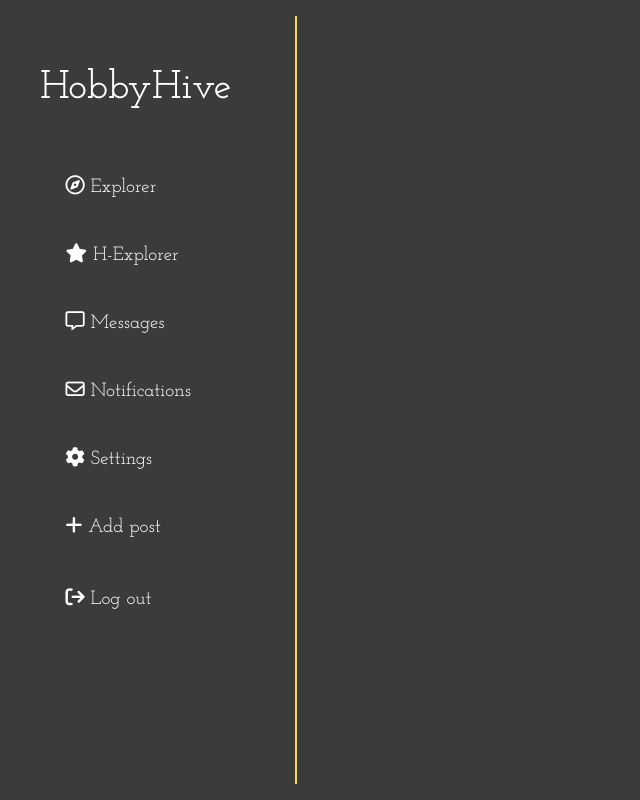
After one commit to Leon7065/HobbyHive, a PHP site: page /explorer.php in a window 1280 px wide. The commit adds this page. Shown: the whole page, without its empty margins (0-640 px from the left). Run offline with PHP 8.4, Linux system fonts and the light colour scheme.

Commit message:
explorer page start

```diff
--- /dev/null
+++ b/CSS/explorer.css
@@ -0,0 +1,80 @@
+@font-face {
+    font-family: Josefin Slab;
+    src: url(../fonts/Josefin_Slab/JosefinSlab-VariableFont_wght.ttf);
+}
+
+@font-face {
+    font-family: Josefin Slab bold;
+    src: url(../fonts/Josefin_Slab/static/JosefinSlab-SemiBold.ttf);
+}
+
+* {
+    margin: 0;
+    padding: 0;
+    font-family: Josefin Slab;
+}
+
+body {
+    display: flex;
+    flex-direction: row;
+    justify-content: space-between;
+    background-color: #3b3b3b;
+    height: 100vh;
+}
+
+.left {
+    padding: 8vh 8vh 0vh 5vh;
+    color: white;
+    clear:right;
+    margin-right: 0;
+
+}
+
+.left a:active{
+    text-decoration: underline;
+}
+
+.left h1 {
+    margin-bottom: 6vh;
+}
+
+#title {
+    color: white;
+    text-decoration: none;
+    font-size: 5vh;
+
+}
+
+#nav-bar-ul {
+    list-style-type: none;
+    padding-left: 0;
+
+}
+
+.nav-bar-options, #log-out {
+    padding: 1.7vh;
+    margin: 1.5vh;
+    border-radius: 7px;
+    font-size: larger;
+    transition: background-color 0.3s ease;
+}
+
+.nav-bar-options:hover, #log-out:hover {
+    background-color: #5a533a;
+}
+
+.nav-bar-options a, #log-out a {
+    text-decoration: none;
+    color: white;
+}
+
+#left-right-hr {
+    border: 1px solid #FFDA44; /* Ensure there's a visible border */
+    height: auto;
+    opacity: 1;
+    /* margin-left: auto; */
+
+}
+.right{
+    flex-grow: 2;
+}
--- /dev/null
+++ b/explorer.php
@@ -0,0 +1,35 @@
+<!DOCTYPE html>
+<html lang="en">
+<head>
+    <meta charset="UTF-8">
+    <meta name="viewport" content="width=device-width, initial-scale=1.0">
+    <title>Explorer</title>
+    <link href="https://cdn.jsdelivr.net/npm/bootstrap@5.3.3/dist/css/bootstrap.min.css" rel="stylesheet" integrity="sha384-QWTKZyjpPEjISv5WaRU9OFeRpok6YctnYmDr5pNlyT2bRjXh0JMhjY6hW+ALEwIH" crossorigin="anonymous">
+    <link rel="stylesheet" href="https://cdnjs.cloudflare.com/ajax/libs/font-awesome/6.0.0-beta3/css/all.min.css" >
+    <link rel="stylesheet" href="CSS/explorer.css">
+</head>
+<body>
+
+    <div class="left">
+        <h1 ><a id="title" href="user.php">HobbyHive</a></h1>
+        <ul id="nav-bar-ul">
+            <li class="nav-bar-options"><a href=""><i class="fa-regular fa-compass"></i> Explorer</a></li>
+            <li class="nav-bar-options"><a href=""><i class="fa-solid fa-star"></i> H-Explorer</a></li>
+            <li class="nav-bar-options"><a href=""><i class="fa-regular fa-message"></i> Messages</a></li>
+            <li class="nav-bar-options"><a href=""><i class="fa-regular fa-envelope"></i> Notifications</a></li>
+            <li class="nav-bar-options"><a href=""><i class="fa-solid fa-gear"></i> Settings</a></li>
+            <li class="nav-bar-options"><a href=""><i class="fa-solid fa-plus"></i> Add post</a></li>
+            <!-- <li id="nav-bar-options"><a href=""><i class="fa-solid fa-house"></i> Profile</a></li> -->
+        </ul>
+        <p id="log-out"><a href=""><i class="fa-solid fa-arrow-right-from-bracket"></i> Log out</a></p>
+    </div>
+
+    <hr id="left-right-hr">
+
+    <div class="right">
+    </div>
+
+    <script src="https://cdn.jsdelivr.net/npm/bootstrap@5.3.3/dist/js/bootstrap.bundle.min.js" integrity="sha384-YvpcrYf0tY3lHB60NNkmXc5s9fDVZLESaAA55NDzOxhy9GkcIdslK1eN7N6jIeHz" crossorigin="anonymous"></script>
+    <script src="JS/explorer.js"></script>
+</body>
+</html>
--- a/signup.php
+++ b/signup.php
@@ -7,6 +7,7 @@
   <link rel="stylesheet" href="CSS/signup.css">
 </head>
 <body>
+
   <div class="container">
     <!-- Title section -->
     <!-- <div class="title">Registration</div> -->
```
Also changed, not shown: CSS/user.css (+60 -1 lines), add.php (added, +20 -0 lines), config.php (added, +11 -0 lines), test.php (added, +77 -0 lines), user.php (+43 -19 lines), JS/explorer.js (added).
